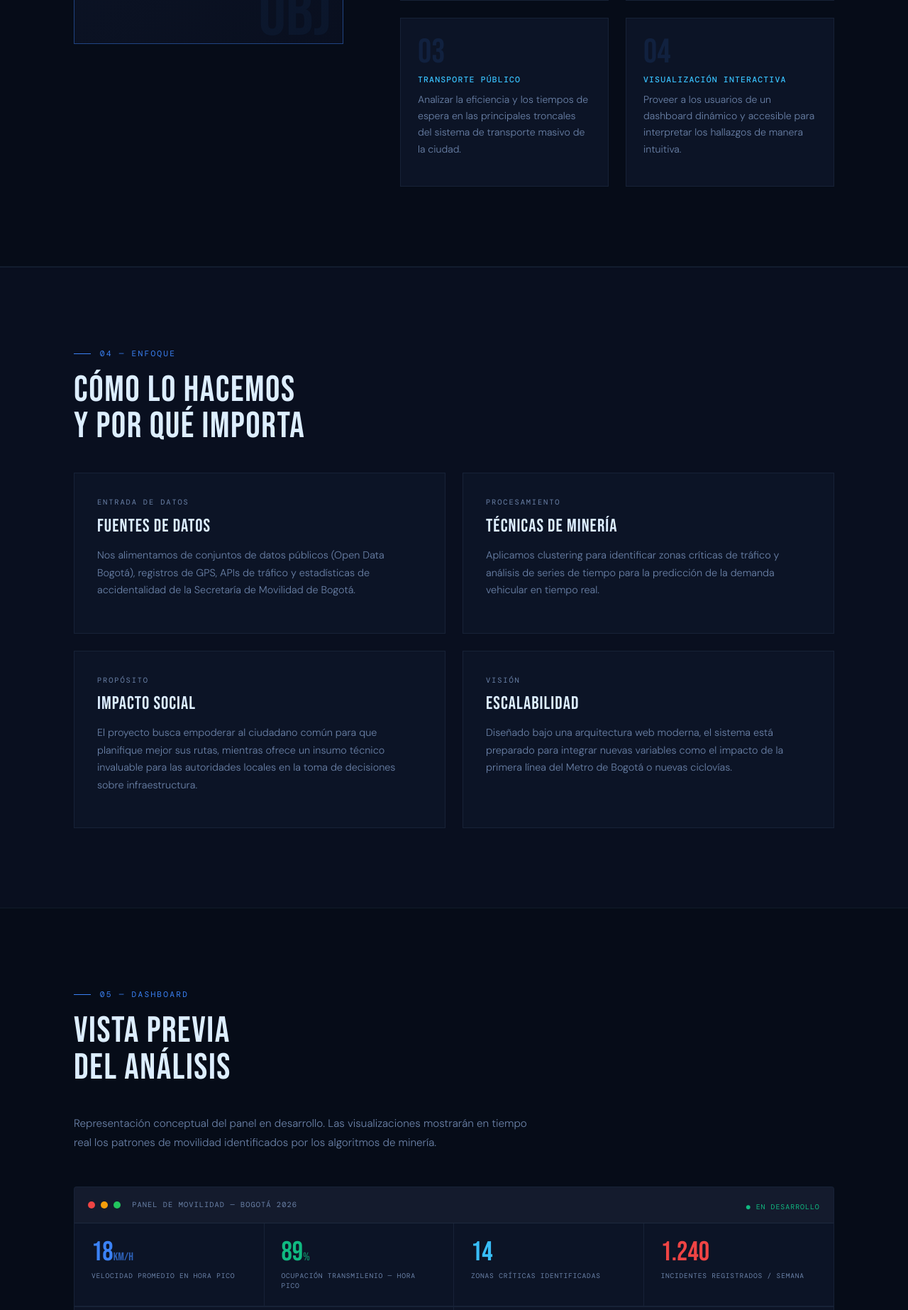
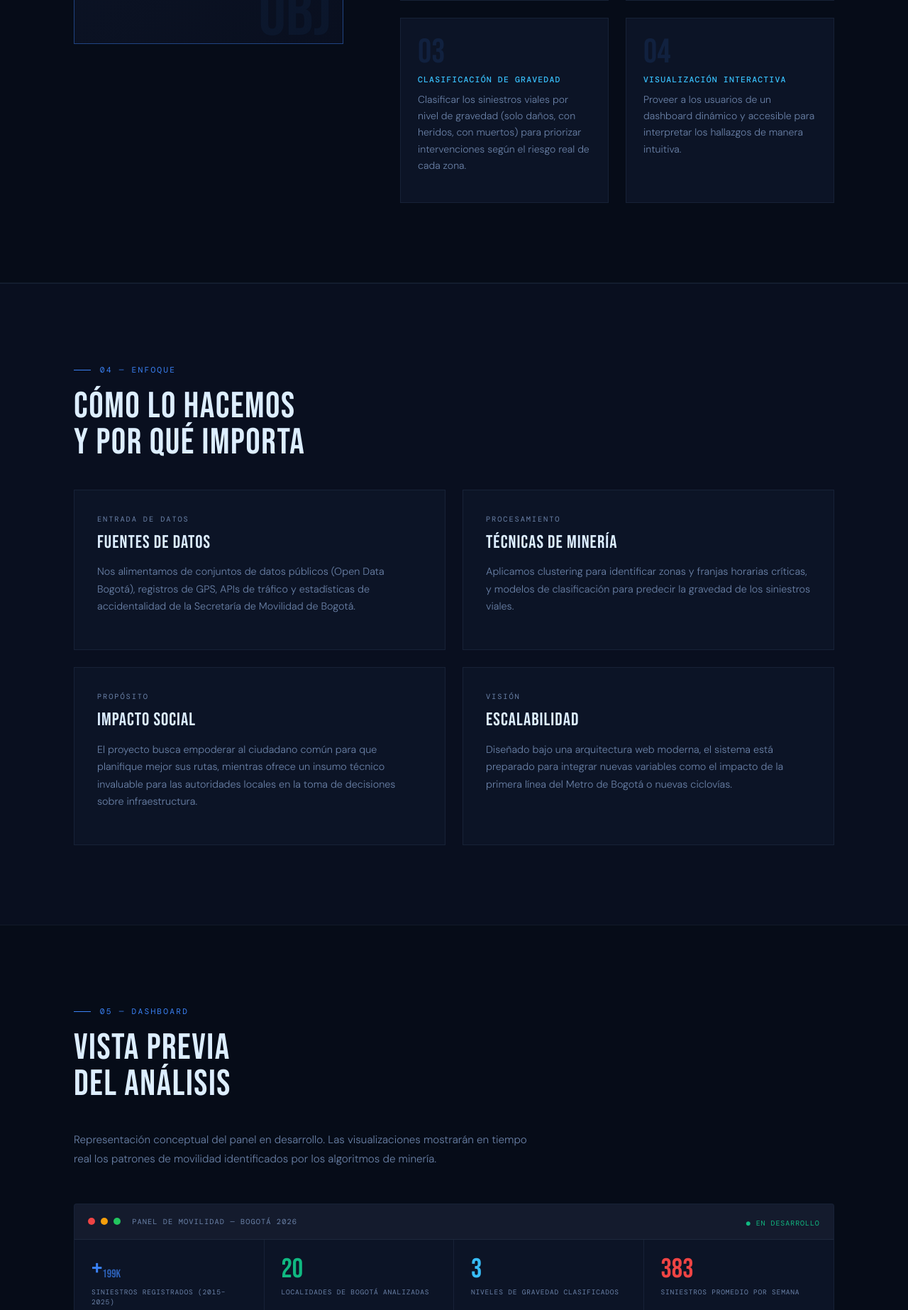
Before and after one commit to satellez/mining-mobility, a Flask app: page / in a window 1280 px wide. Shown: the part 2347-4193 px from the top of the page at 71% size. Run offline with Flask 3, Linux system fonts and the light colour scheme.

Commit message:
actualizo metricas y modelos

```diff
--- a/templates/index.html
+++ b/templates/index.html
@@ -144,9 +144,9 @@
           </div>
           <div class="specific-item reveal" data-delay="300">
             <div class="specific-item-num">03</div>
-            <h4>Transporte Público</h4>
-            <p>Analizar la eficiencia y los tiempos de espera en las principales troncales
-            del sistema de transporte masivo de la ciudad.</p>
+            <h4>Clasificación de Gravedad</h4>
+            <p>Clasificar los siniestros viales por nivel de gravedad (solo daños, con heridos,
+            con muertos) para priorizar intervenciones según el riesgo real de cada zona.</p>
           </div>
           <div class="specific-item reveal" data-delay="400">
             <div class="specific-item-num">04</div>
@@ -177,8 +177,8 @@
         <div class="method-item reveal" data-delay="200">
           <div class="method-tag">Procesamiento</div>
           <h4>Técnicas de Minería</h4>
-          <p>Aplicamos clustering para identificar zonas críticas de tráfico y análisis
-          de series de tiempo para la predicción de la demanda vehicular en tiempo real.</p>
+          <p>Aplicamos clustering para identificar zonas y franjas horarias críticas, y
+          modelos de clasificación para predecir la gravedad de los siniestros viales.</p>
         </div>
 
         <div class="method-item reveal" data-delay="300">
@@ -228,20 +228,20 @@
         <!-- Métricas -->
         <div class="dash-metrics">
           <div class="dash-metric">
-            <div class="dash-metric-num">18<span>km/h</span></div>
-            <div class="dash-metric-label">Velocidad promedio en hora pico</div>
+            <div class="dash-metric-num">+<span>199K</span></div>
+            <div class="dash-metric-label">Siniestros registrados (2015–2025)</div>
           </div>
           <div class="dash-metric accent-green">
-            <div class="dash-metric-num">89<span>%</span></div>
-            <div class="dash-metric-label">Ocupación TransMilenio — hora pico</div>
+            <div class="dash-metric-num">20</div>
+            <div class="dash-metric-label">Localidades de Bogotá analizadas</div>
           </div>
           <div class="dash-metric accent-sky">
-            <div class="dash-metric-num">14</div>
-            <div class="dash-metric-label">Zonas críticas identificadas</div>
+            <div class="dash-metric-num">3</div>
+            <div class="dash-metric-label">Niveles de gravedad clasificados</div>
           </div>
           <div class="dash-metric accent-red">
-            <div class="dash-metric-num">1.240</div>
-            <div class="dash-metric-label">Incidentes registrados / semana</div>
+            <div class="dash-metric-num">383</div>
+            <div class="dash-metric-label">Siniestros promedio por semana</div>
           </div>
         </div>
 
@@ -250,7 +250,7 @@
 
           <!-- Gráfica de barras -->
           <div class="dash-chart-box">
-            <div class="chart-title">Nivel de congestión por franja horaria</div>
+            <div class="chart-title">Siniestros viales por franja horaria</div>
             <div class="bar-chart">
               <div class="bar-wrap"><div class="bar" data-level="low"  style="--h:20%"></div><span>06h</span></div>
               <div class="bar-wrap"><div class="bar" data-level="high" style="--h:75%"></div><span>07h</span></div>
@@ -299,13 +299,13 @@
 
             <!-- Estado de corredores -->
             <div class="dash-chart-box">
-              <div class="chart-title">Estado de corredores viales</div>
+              <div class="chart-title">Localidades con mayor accidentalidad</div>
               <div class="zones-list">
-                <div class="zone-row peak"><span class="zone-name">Calle 80</span><div class="zone-bar-track"><div class="zone-bar-fill" style="--zw:92%"></div></div><span class="zone-val">Crítico</span></div>
-                <div class="zone-row peak"><span class="zone-name">Autopista Norte</span><div class="zone-bar-track"><div class="zone-bar-fill" style="--zw:88%"></div></div><span class="zone-val">Crítico</span></div>
-                <div class="zone-row high"><span class="zone-name">Av. Caracas</span><div class="zone-bar-track"><div class="zone-bar-fill" style="--zw:74%"></div></div><span class="zone-val">Alto</span></div>
-                <div class="zone-row mid"><span class="zone-name">NQS</span><div class="zone-bar-track"><div class="zone-bar-fill" style="--zw:55%"></div></div><span class="zone-val">Moderado</span></div>
-                <div class="zone-row low"><span class="zone-name">Av. Suba</span><div class="zone-bar-track"><div class="zone-bar-fill" style="--zw:32%"></div></div><span class="zone-val">Fluido</span></div>
+                <div class="zone-row peak"><span class="zone-name">Kennedy</span><div class="zone-bar-track"><div class="zone-bar-fill" style="--zw:92%"></div></div><span class="zone-val">Crítico</span></div>
+                <div class="zone-row peak"><span class="zone-name">Suba</span><div class="zone-bar-track"><div class="zone-bar-fill" style="--zw:87%"></div></div><span class="zone-val">Crítico</span></div>
+                <div class="zone-row high"><span class="zone-name">Engativá</span><div class="zone-bar-track"><div class="zone-bar-fill" style="--zw:73%"></div></div><span class="zone-val">Alto</span></div>
+                <div class="zone-row mid"><span class="zone-name">Bosa</span><div class="zone-bar-track"><div class="zone-bar-fill" style="--zw:54%"></div></div><span class="zone-val">Moderado</span></div>
+                <div class="zone-row low"><span class="zone-name">Puente Aranda</span><div class="zone-bar-track"><div class="zone-bar-fill" style="--zw:31%"></div></div><span class="zone-val">Bajo</span></div>
               </div>
             </div>
 
@@ -360,7 +360,7 @@
         <div class="tech-item">
           <div class="tech-icon">PY</div>
           <div class="tech-info">
-            <div class="tech-name">Python 3.11</div>
+            <div class="tech-name">Python 3.12</div>
             <div class="tech-desc">Lenguaje principal para el procesamiento, análisis y modelado de datos de movilidad.</div>
           </div>
         </div>
@@ -438,9 +438,9 @@
         <div class="model-card reveal" data-delay="200">
           <div class="model-type prediccion">Predicción</div>
           <h4 class="model-name">Regresión Lineal</h4>
-          <p class="model-desc">Estima los tiempos de desplazamiento en función de variables como la hora, el día de la semana, condiciones climáticas y eventos especiales.</p>
+          <p class="model-desc">Estima la probabilidad de que un siniestro genere heridos o víctimas fatales según variables como la hora, la localidad, el tipo de accidente y el día de la semana.</p>
           <div class="model-footer">
-            <span class="model-use">Tiempos de viaje</span>
+            <span class="model-use">Predicción de gravedad</span>
             <span class="model-status">Propuesto</span>
           </div>
         </div>
```
